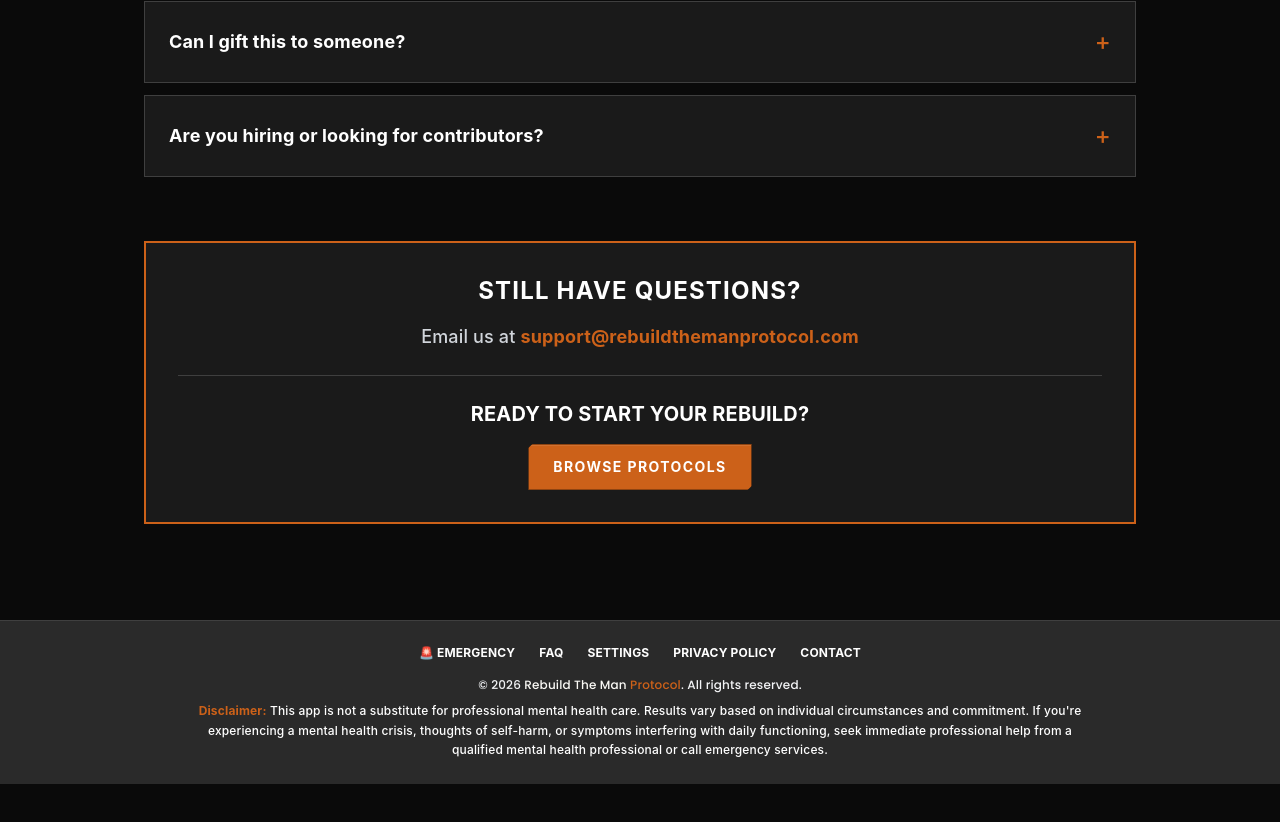
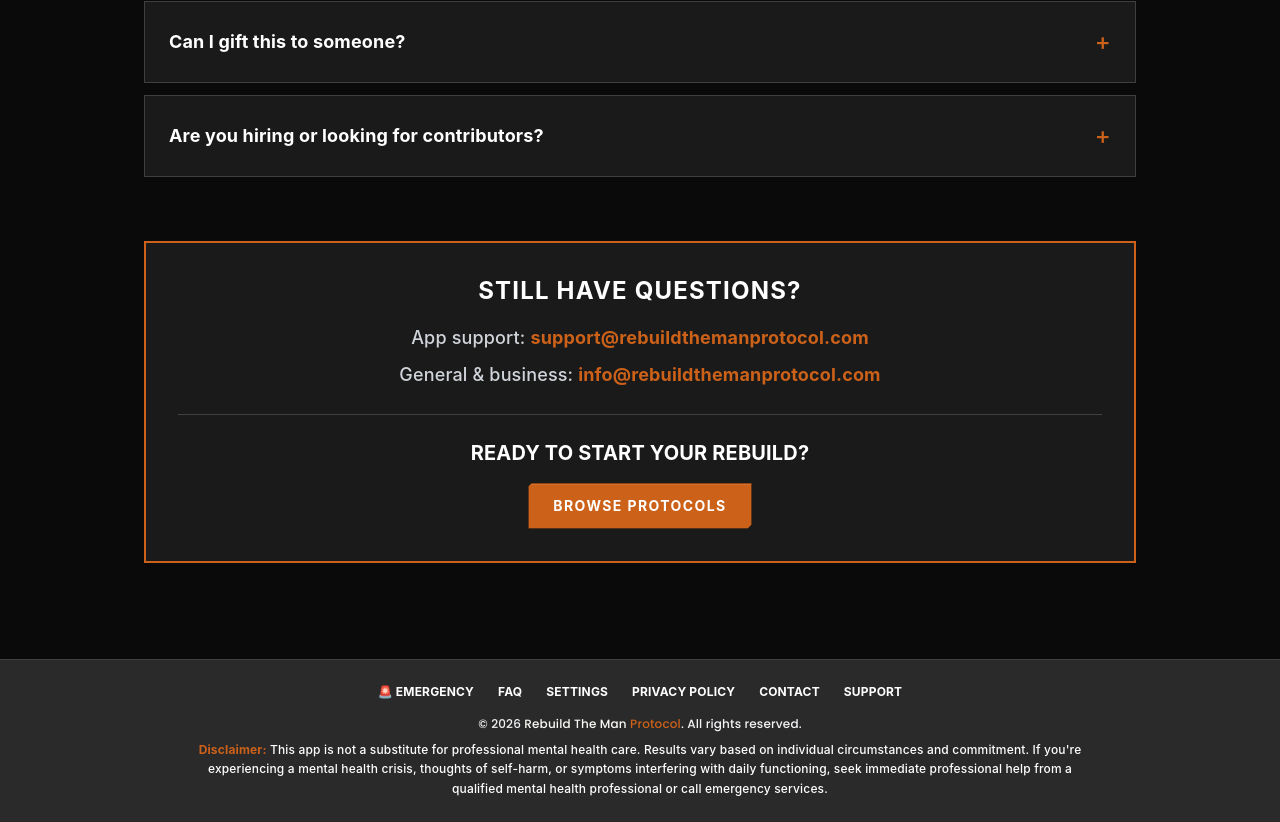
Before and after one commit to RTM-Protocol/Rebuild-The-Man-Protocol, a Next.js app: page /faq in a window 1280 px wide. Shown: the part 4752-5574 px from the top of the page. Before the commit the page ends 5536 px from the top, so only its background shows below. Built offline with nearby package versions, Linux system fonts and the light colour scheme; no server answers.

Commit message:
contacts link activated and updated

```diff
--- a/app/faq/page.tsx
+++ b/app/faq/page.tsx
@@ -162,7 +162,7 @@
         },
         {
           question: 'What if I have technical issues?',
-          answer: "Contact us at support@rebuildthemanprotocol.com. We'll help you troubleshoot. Common issues are usually browser-related—try updating your browser or clearing cache first. Make sure JavaScript is enabled."
+          answer: "For app bugs, playback issues, or technical help, email support@rebuildthemanprotocol.com. For general information or business enquiries, use info@rebuildthemanprotocol.com. Common issues are usually browser-related—try updating your browser or clearing cache first. Make sure JavaScript is enabled."
         }
       ]
     },
@@ -341,8 +341,19 @@
           <h2 className="text-2xl font-bold text-white uppercase mb-4">
             Still Have Questions?
           </h2>
-          <p className="text-gray-300 mb-6 text-lg">
-            Email us at <a href="mailto:support@rebuildthemanprotocol.com" className="text-tactical-orange hover:text-tactical-orange-bright font-bold">support@rebuildthemanprotocol.com</a>
+          <p className="text-gray-300 mb-6 text-lg leading-relaxed">
+            <span className="block mb-2">
+              App support:{' '}
+              <a href="mailto:support@rebuildthemanprotocol.com?subject=Rebuild%20The%20Man%20Protocol%20-%20App%20support" className="text-tactical-orange hover:text-tactical-orange-bright font-bold">
+                support@rebuildthemanprotocol.com
+              </a>
+            </span>
+            <span className="block">
+              General &amp; business:{' '}
+              <a href="mailto:info@rebuildthemanprotocol.com?subject=Rebuild%20The%20Man%20Protocol%20-%20General%20enquiry" className="text-tactical-orange hover:text-tactical-orange-bright font-bold">
+                info@rebuildthemanprotocol.com
+              </a>
+            </span>
           </p>
           <div className="border-t border-tactical-lightgray pt-6 mt-6">
             <p className="text-white font-bold text-xl mb-4 uppercase">
--- a/app/landing/page.tsx
+++ b/app/landing/page.tsx
@@ -531,7 +531,22 @@
               <ul className="space-y-2 text-gray-400 text-sm">
                 <li><Link href="/faq" className="hover:text-tactical-orange transition-colors">FAQ</Link></li>
                 <li><a href="#about" className="hover:text-tactical-orange transition-colors">About</a></li>
-                <li><a href="mailto:feedback@rebuildthemanprotocol.com" className="hover:text-tactical-orange transition-colors">Contact</a></li>
+                <li>
+                  <a
+                    href="mailto:info@rebuildthemanprotocol.com?subject=Rebuild%20The%20Man%20Protocol%20-%20General%20enquiry"
+                    className="hover:text-tactical-orange transition-colors"
+                  >
+                    Contact
+                  </a>
+                </li>
+                <li>
+                  <a
+                    href="mailto:support@rebuildthemanprotocol.com?subject=Rebuild%20The%20Man%20Protocol%20-%20App%20support"
+                    className="hover:text-tactical-orange transition-colors"
+                  >
+                    Support
+                  </a>
+                </li>
                 <li><a href="mailto:feedback@rebuildthemanprotocol.com" className="hover:text-tactical-orange transition-colors">Feedback</a></li>
               </ul>
             </div>
--- a/app/privacy/page.tsx
+++ b/app/privacy/page.tsx
@@ -146,6 +146,27 @@
                   >
                     info@rebuildthemanprotocol.com
                   </a>
+                  <span className="text-gray-400 text-sm">
+                    {' '}
+                    (general information and business contact)
+                  </span>
+                </dd>
+              </div>
+              <div className="flex flex-col sm:flex-row sm:gap-2">
+                <dt className="text-tactical-orange font-mono text-sm uppercase sm:w-40">
+                  App Support:
+                </dt>
+                <dd>
+                  <a
+                    href="mailto:support@rebuildthemanprotocol.com"
+                    className="text-white hover:text-tactical-orange transition-colors underline"
+                  >
+                    support@rebuildthemanprotocol.com
+                  </a>
+                  <span className="text-gray-400 text-sm">
+                    {' '}
+                    (app help and technical issues)
+                  </span>
                 </dd>
               </div>
               <div className="flex flex-col sm:flex-row sm:gap-2">
@@ -610,8 +631,8 @@
             </p>
             <dl className="bg-tactical-darkgray border-l-4 border-tactical-green p-5 space-y-2 mb-6">
               <div className="flex flex-col sm:flex-row sm:gap-2">
-                <dt className="text-tactical-orange font-mono text-sm uppercase sm:w-24">
-                  Email:
+                <dt className="text-tactical-orange font-mono text-sm uppercase sm:min-w-[11rem]">
+                  Data &amp; privacy:
                 </dt>
                 <dd>
                   <a
@@ -619,6 +640,33 @@
                     className="text-white hover:text-tactical-orange transition-colors underline"
                   >
                     requests@rebuildthemanprotocol.com
+                  </a>
+                  <span className="text-gray-400 text-sm"> (privacy policy, your data, UK GDPR rights)</span>
+                </dd>
+              </div>
+              <div className="flex flex-col sm:flex-row sm:gap-2">
+                <dt className="text-tactical-orange font-mono text-sm uppercase sm:min-w-[11rem]">
+                  General contact:
+                </dt>
+                <dd>
+                  <a
+                    href="mailto:info@rebuildthemanprotocol.com"
+                    className="text-white hover:text-tactical-orange transition-colors underline"
+                  >
+                    info@rebuildthemanprotocol.com
+                  </a>
+                </dd>
+              </div>
+              <div className="flex flex-col sm:flex-row sm:gap-2">
+                <dt className="text-tactical-orange font-mono text-sm uppercase sm:min-w-[11rem]">
+                  App support:
+                </dt>
+                <dd>
+                  <a
+                    href="mailto:support@rebuildthemanprotocol.com"
+                    className="text-white hover:text-tactical-orange transition-colors underline"
+                  >
+                    support@rebuildthemanprotocol.com
                   </a>
                 </dd>
               </div>
--- a/app/settings/page.tsx
+++ b/app/settings/page.tsx
@@ -389,17 +389,22 @@
 
             <div className="space-y-3">
               <a
-                href="mailto:feedback@rebuildthemanprotocol.com?subject=Rebuild The Man Protocol Feedback"
+                href="mailto:info@rebuildthemanprotocol.com?subject=Rebuild%20The%20Man%20Protocol%20-%20General%20enquiry"
                 className="block bg-tactical-gray hover:bg-tactical-lightgray border border-tactical-lightgray text-white font-bold uppercase px-6 py-3 transition-colors text-center"
               >
-                📧 Send Feedback
+                📮 General &amp; business contact
               </a>
-
               <a
-                href="mailto:support@rebuildthemanprotocol.com?subject=Support Request"
+                href="mailto:support@rebuildthemanprotocol.com?subject=Rebuild%20The%20Man%20Protocol%20-%20App%20support"
                 className="block bg-tactical-gray hover:bg-tactical-lightgray border border-tactical-lightgray text-white font-bold uppercase px-6 py-3 transition-colors text-center"
               >
-                🆘 Get Support
+                🆘 App support &amp; technical issues
+              </a>
+              <a
+                href="mailto:feedback@rebuildthemanprotocol.com?subject=Rebuild%20The%20Man%20Protocol%20Feedback"
+                className="block bg-tactical-gray hover:bg-tactical-lightgray border border-tactical-lightgray text-white font-bold uppercase px-6 py-3 transition-colors text-center"
+              >
+                📧 Send feedback
               </a>
             </div>
 
--- a/components/Footer.tsx
+++ b/components/Footer.tsx
@@ -17,8 +17,21 @@
           <Link href="/privacy" className="text-white hover:text-tactical-orange text-xs uppercase font-bold transition-colors">
             Privacy Policy
           </Link>
-          <a href="mailto:support@rebuildthemanprotocol.com" className="text-white hover:text-tactical-orange text-xs uppercase font-bold transition-colors">
+          <a
+            href="mailto:info@rebuildthemanprotocol.com?subject=Rebuild%20The%20Man%20Protocol%20-%20General%20enquiry"
+            className="text-white hover:text-tactical-orange text-xs uppercase font-bold transition-colors"
+            title="Business and general information: info@rebuildthemanprotocol.com"
+            aria-label="Email info at rebuildthemanprotocol.com for general and business enquiries"
+          >
             Contact
+          </a>
+          <a
+            href="mailto:support@rebuildthemanprotocol.com?subject=Rebuild%20The%20Man%20Protocol%20-%20App%20support"
+            className="text-white hover:text-tactical-orange text-xs uppercase font-bold transition-colors"
+            title="App and technical issues: support@rebuildthemanprotocol.com"
+            aria-label="Email support at rebuildthemanprotocol.com for app help and technical issues"
+          >
+            Support
           </a>
         </div>
         <p className="font-brand text-xs mb-2 text-center">
```
